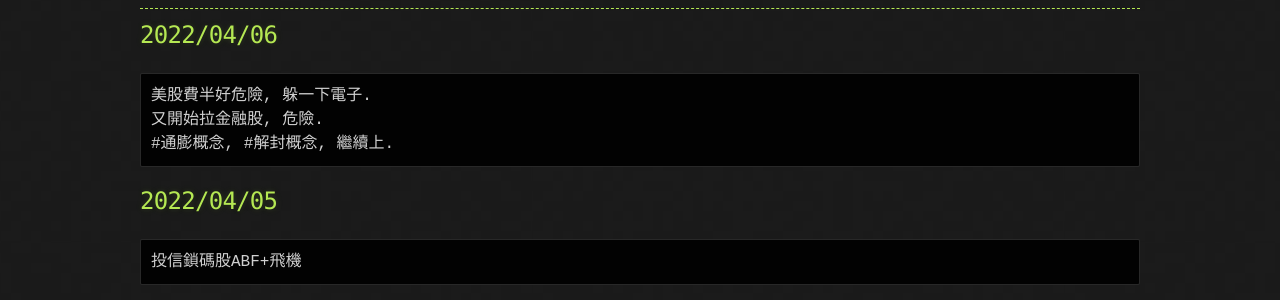
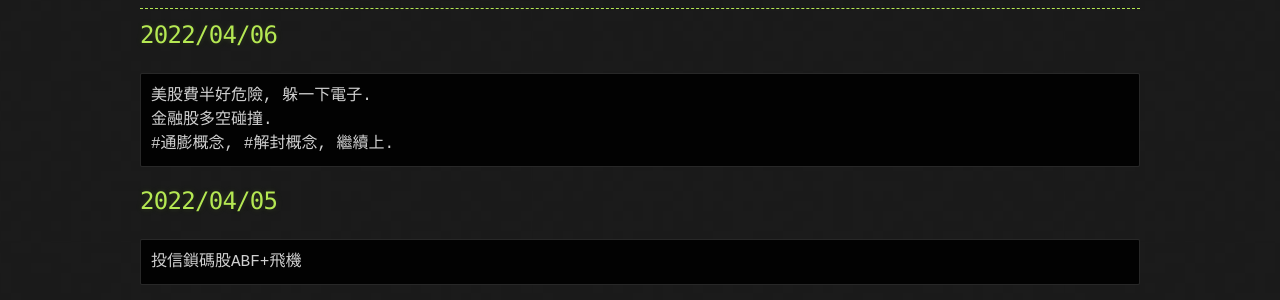
Before and after one commit to lepg5487/Stock_God, a Jekyll site: the page built from index.md, in a window 1280 px wide and 900 px high. Shown: the part 290-590 px from the top of the window. Built offline with Jekyll 4.4.1, drawn with Linux system fonts in a browser that asks for light colours; our own code applies the rules of GitHub Pages for plain Markdown files.

Commit message:
Update index.md

````diff
--- a/index.md
+++ b/index.md
@@ -9,7 +9,7 @@ layout: testlayouts
 ## 2022/04/06
 ```
 美股費半好危險, 躲一下電子.
-又開始拉金融股, 危險.
+金融股多空碰撞.
 #通膨概念, #解封概念, 繼續上.
 ```
 
````
